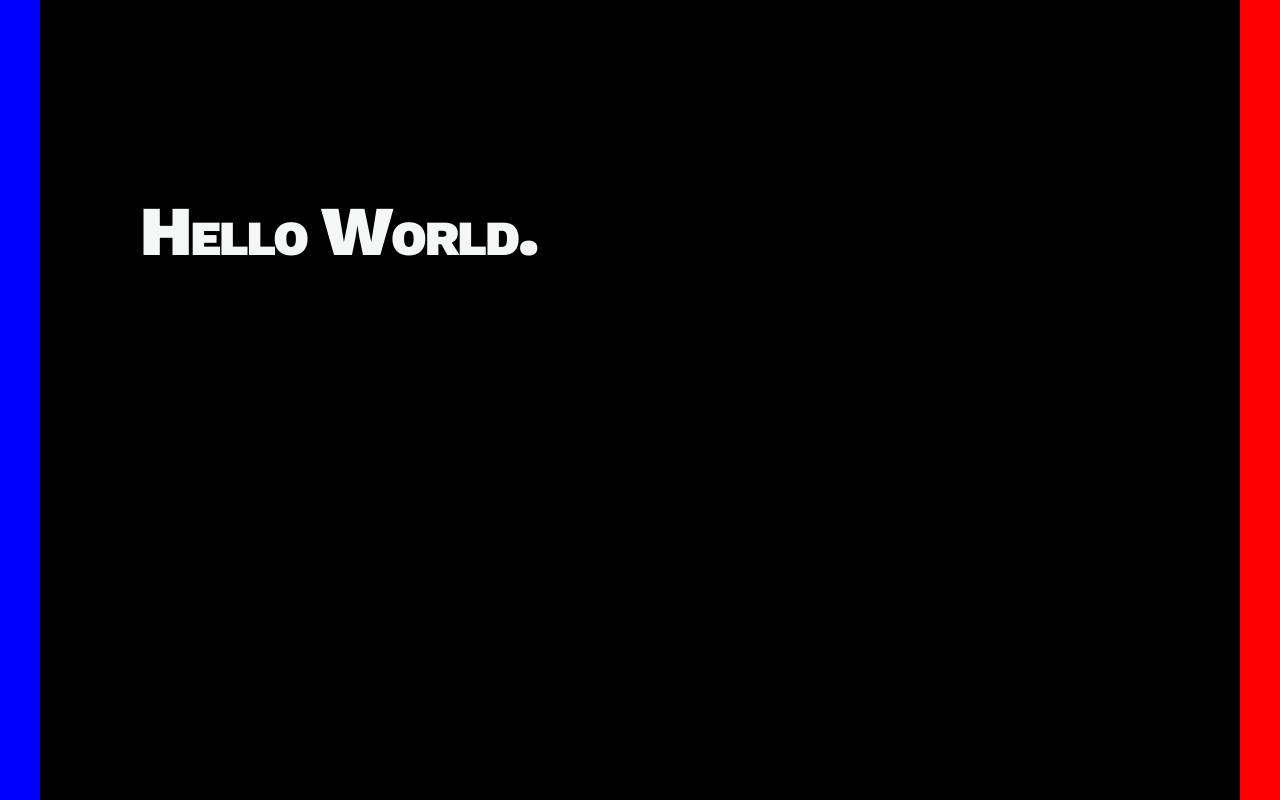
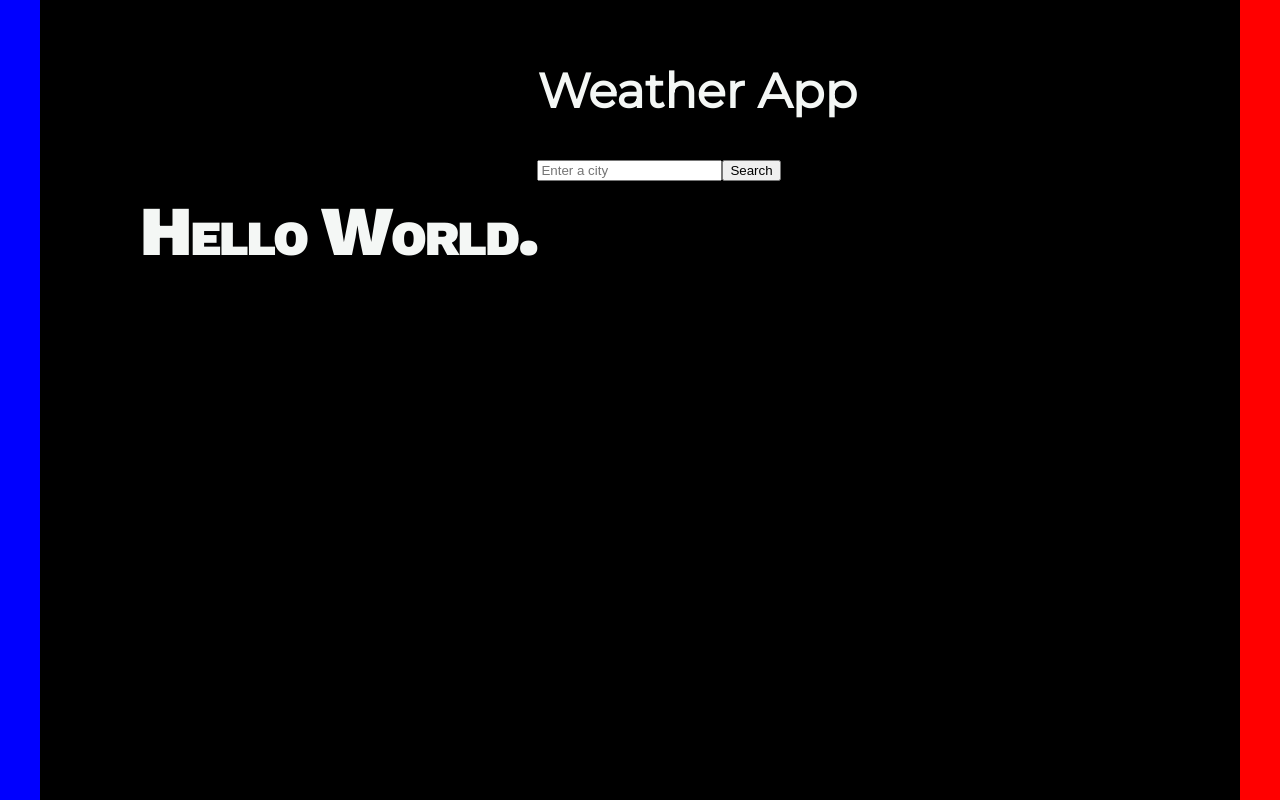
Before and after one commit to leondoes/reactrain, a React (Create React App) app: page / in a window 1280 px wide. Built offline with nearby package versions, Linux system fonts and the light colour scheme; no server answers.

Commit message:
:poop: bad code to test the API (api works) but needs work to display correctly

```diff
--- a/public/index.html
+++ b/public/index.html
@@ -30,7 +30,7 @@
       work correctly both with client-side routing and a non-root public URL.
       Learn how to configure a non-root public URL by running `npm run build`.
     -->
-    <title>leondoes.</title>
+    <title>React Rain</title>
   </head>
   <body>
     <noscript>You need to enable JavaScript to run this app.</noscript>
--- /dev/null
+++ b/src/components/GeoLocation/SearchBar.js
@@ -0,0 +1,25 @@
+import React, { useState } from 'react';
+
+const SearchBar = ({ onSearch }) => {
+  const [city, setCity] = useState('');
+
+  const handleSearch = () => {
+    if (city.trim() !== '') {
+      onSearch(city);
+    }
+  };
+
+  return (
+    <div>
+      <input
+        type="text"
+        placeholder="Enter a city"
+        value={city}
+        onChange={(e) => setCity(e.target.value)}
+      />
+      <button onClick={handleSearch}>Search</button>
+    </div>
+  );
+};
+
+export default SearchBar;
--- /dev/null
+++ b/src/components/GeoLocation/WeatherDisplay.js
@@ -0,0 +1,15 @@
+import React from 'react';
+
+const WeatherDisplay = ({ weatherData }) => {
+  if (!weatherData) return null;
+
+  return (
+    <div>
+      <h2>Weather for {weatherData.name}</h2>
+      <p>Temperature: {weatherData.main.temp}°C</p>
+      <p>Weather: {weatherData.weather[0].description}</p>
+    </div>
+  );
+};
+
+export default WeatherDisplay;
--- /dev/null
+++ b/src/components/GeoLocation/index.js
@@ -0,0 +1,63 @@
+import React, { useState, useEffect } from 'react';
+import SearchBar from './SearchBar';
+import WeatherDisplay from './WeatherDisplay.js';
+
+const apiKey = process.env.REACT_APP_WEATHER_API_KEY;
+const apiUrl = 'https://api.openweathermap.org/data/2.5/weather';
+const geoApiUrl = 'https://api.openweathermap.org/geo/1.0/direct';
+
+function App() {
+  const [weatherData, setWeatherData] = useState(null);
+
+  const fetchWeatherByLatLng = async (lat, lon) => {
+    try {
+      const response = await fetch(`${apiUrl}?lat=${lat}&lon=${lon}&appid=${apiKey}`);
+      if (response.ok) {
+        const data = await response.json();
+        setWeatherData(data);
+      } else {
+        console.error('Failed to fetch weather data');
+      }
+    } catch (error) {
+      console.error('Error while fetching weather data', error);
+    }
+  };
+
+  useEffect(() => {
+    if (navigator.geolocation) {
+      navigator.geolocation.getCurrentPosition((position) => {
+        const { latitude, longitude } = position.coords;
+        fetchWeatherByLatLng(latitude, longitude);
+      });
+    }
+  }, []);
+
+  const handleCitySearch = async (city) => {
+    try {
+      const geoResponse = await fetch(`${geoApiUrl}?q=${city}&limit=5&appid=${apiKey}`);
+      if (geoResponse.ok) {
+        const geoData = await geoResponse.json();
+        if (geoData.length > 0) {
+          const firstCity = geoData[0];
+          fetchWeatherByLatLng(firstCity.lat, firstCity.lon);
+        } else {
+          console.error('City not found');
+        }
+      } else {
+        console.error('Failed to fetch city data');
+      }
+    } catch (error) {
+      console.error('Error while fetching city data', error);
+    }
+  };
+
+  return (
+    <div>
+      <h1>Weather App</h1>
+      <SearchBar onSearch={handleCitySearch} />
+      <WeatherDisplay weatherData={weatherData} />
+    </div>
+  );
+}
+
+export default App;
--- a/src/components/ReactRain/index.js
+++ b/src/components/ReactRain/index.js
@@ -1,15 +1,16 @@
-import React, { useEffect} from "react";
+import React from "react";
 import PageLayout from "../../layout/pageLayout";
-import {Title} from "./styled.js"
+import {Title,Copy} from "./styled.js"
+import WeatherApp from "../GeoLocation";
 
 const ReactRain = () => {
-  useEffect(() => {
-    document.title = "React Rain";
-  }, []);
+
+
 
   return (
     <PageLayout>
 <Title>Hello World.</Title>
+<Copy><WeatherApp/></Copy>
     </PageLayout>
   );
 };
--- a/src/components/ReactRain/styled.js
+++ b/src/components/ReactRain/styled.js
@@ -5,3 +5,8 @@ export const Title = styled.div`
 font-family: ${themeFonts.brandFont};
 ${fontStyles.Smallcaps};
 `;
+
+export const Copy = styled.div`
+font-family: ${themeFonts.bodyFont};
+${fontStyles.Copy}
+`;
```
Also changed, not shown: 1 other file (tests, documents, lock files or other folders).
